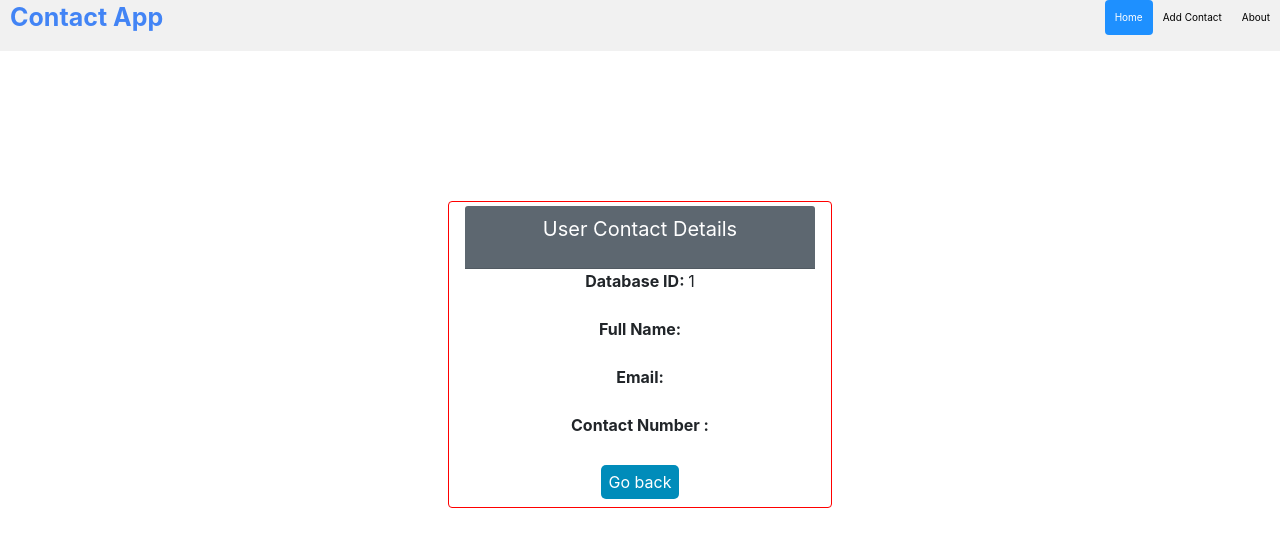
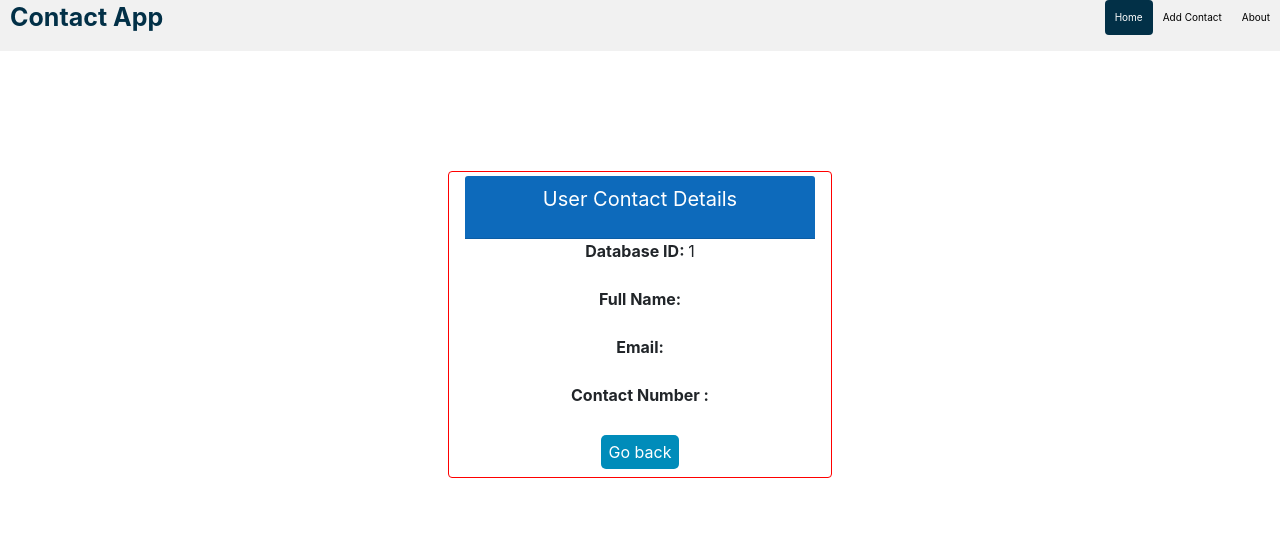
Before and after one commit to awar7118/React-Contact-Management-App, a React (Create React App) app: page /view/1 in a window 1280 px wide. Shown: the top 546 px of the page. Built offline with nearby package versions, Linux system fonts and the light colour scheme; no server answers; the database is empty.

Commit message:
added functioning pagination

```diff
--- a/src/components/Header.css
+++ b/src/components/Header.css
@@ -16,16 +16,17 @@
 .Header p.logo {
     font-size: 25px;
     font-weight: bold;
-    color: #4284f5;
+    color: #023047;
+
 }
 
 .Header p:hover{
     background-color: #ddd;
-    color: #5d6770;
+    color: black;
 }
 
 .Header p.active{
-    background-color:dodgerblue;
+    background-color:#023047;
     color: white;
 }
 .header-right{
--- a/src/components/Pagination.js
+++ b/src/components/Pagination.js
@@ -1,22 +1,20 @@
 import React from "react";
-
 const Pagination = ({totalContacts,contactsPerPage, paginate}) => {
 const pageNumbers = [];
 for (let i=1; i <= Math.ceil(totalContacts/contactsPerPage); i++){
     pageNumbers.push(i)
 }
 return (
-    <nav>
-        <ul className='pagination' >
+    <nav style={{textAlign: "center"}}>
+        <ul className='pagination' style={{justifyContent: "center", marginTop: "20px"}}>
                 {pageNumbers.map(number => (
                     <li key={number} className='page-item'>
-                        <a onClick={(number)=>{paginate(number)}}  href='/' className = 'page-link'>
+                        <a onClick={()=>{paginate(number)}}  href='/#' className = 'page-link'>
                             {number}
                         </a>
                     </li>
                 ))}
         </ul>
-        <p>Paginationnn</p>
     </nav>
 )
 }
--- a/src/pages/Home.css
+++ b/src/pages/Home.css
@@ -7,7 +7,7 @@
     box-shadow: 0 0 20px rgba(0,0,0,0.15);
 }
 .styled-table thead tr{
-    background: #009879;
+    background: #023047;
     color: #ffffff;
     text-align: left;
 }
@@ -45,7 +45,7 @@
     background-color: #008cba
 }
 .btn-delete {
-    background-color: #f44336
+    background-color: #c5352a
 }
 .btn-view {
     background-color:#e7e7e7;
--- a/src/pages/Home.js
+++ b/src/pages/Home.js
@@ -8,11 +8,11 @@ import Pagination from "../components/Pagination";
 export default function Home() {
     const[data, setData] = useState({})
     const [currentPage, setCurrentPage] = useState(1);
-    const[contactsPerPage, setContactsPerPage] = useState(5)
+    const[contactsPerPage, setContactsPerPage] = useState(10)
     // Useffect includes a query that gets the data from the realtime database/
     useEffect(()=> {
         // DB name is currently contacts
-        fireDb.child("contacts").orderByChild('id').on("value", (snapshot) => {
+        fireDb.child("contacts").on("value", (snapshot) => {
             if(snapshot.val() !== null) {
                 setData({...snapshot.val() })
             } else{
@@ -23,7 +23,7 @@ export default function Home() {
         return () => {
             setData ({})
         }
-    }, [currentPage])
+    }, [])
     const indexOfLastContact = currentPage * contactsPerPage
     const indexOfFirstContact = indexOfLastContact - contactsPerPage
     const currentContacts = Object.keys(data).slice(indexOfFirstContact, indexOfLastContact)
@@ -44,7 +44,7 @@ export default function Home() {
       }
     return(
 <div>
-        <div style={{marginTop: "100px"}}>
+        <div style={{marginTop: "80px"}}>
         <table className="styled-table">
             <thead>
                 <tr>
@@ -66,10 +66,10 @@ export default function Home() {
                 </tr >
             </thead>
             <tbody>
-                {Object.keys(data).map((id, index)=> {
+                {currentContacts.map((id, index)=> {
                     return (
                         <tr key={id}>
-                            <th scope="row"> {index+1} </th>
+                            <th scope="row"> {(indexOfLastContact + index + 1) - contactsPerPage } </th>
                                 <td>  {data[id].name} </td>
                                 <td>  {data[id].email} </td>
                                 <td>  {data[id].contact} </td>
--- a/src/pages/View.css
+++ b/src/pages/View.css
@@ -10,7 +10,7 @@
 
 .card-header{
     height:30% ;
-    background: #5d6770;
+    background: #0d6abb;
     color: white;
     text-align: center;
 }
--- a/src/pages/View.js
+++ b/src/pages/View.js
@@ -20,7 +20,7 @@ export default function View() {
         })
     },[id])
     return(
-        <div style={{marginTop: "150px"}}>
+        <div style={{marginTop: "120px"}}>
             <div className="card">
                         <div className="container">
                             <div className="card-header">
```
